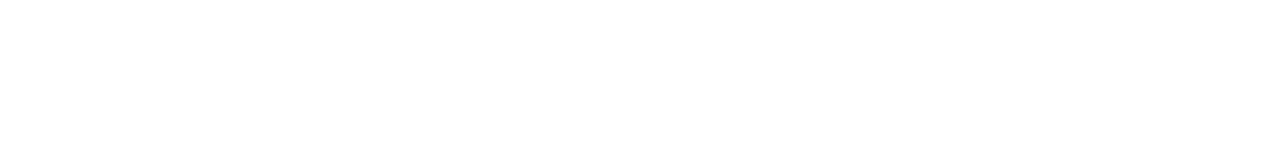
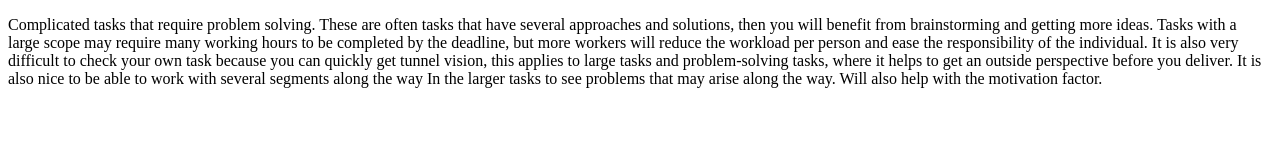
Before and after one commit to OsloMet-web/1stOblig-oblig-1-gruppe-35, a plain HTML site: page Index.html in a window 1280 px wide. Drawn offline with Linux system fonts and the light colour scheme.

Commit message:
første avsnitt

```diff
--- a/Index.html
+++ b/Index.html
@@ -7,6 +7,18 @@
     <title>Our first HTML-page</title>
   </head>
   <body>
-    <p></p>
+    <p>
+      Complicated tasks that require problem solving. These are often tasks that
+      have several approaches and solutions, then you will benefit from
+      brainstorming and getting more ideas. Tasks with a large scope may require
+      many working hours to be completed by the deadline, but more workers will
+      reduce the workload per person and ease the responsibility of the
+      individual. It is also very difficult to check your own task because you
+      can quickly get tunnel vision, this applies to large tasks and
+      problem-solving tasks, where it helps to get an outside perspective before
+      you deliver. It is also nice to be able to work with several segments
+      along the way In the larger tasks to see problems that may arise along the
+      way. Will also help with the motivation factor.
+    </p>
   </body>
 </html>
```
